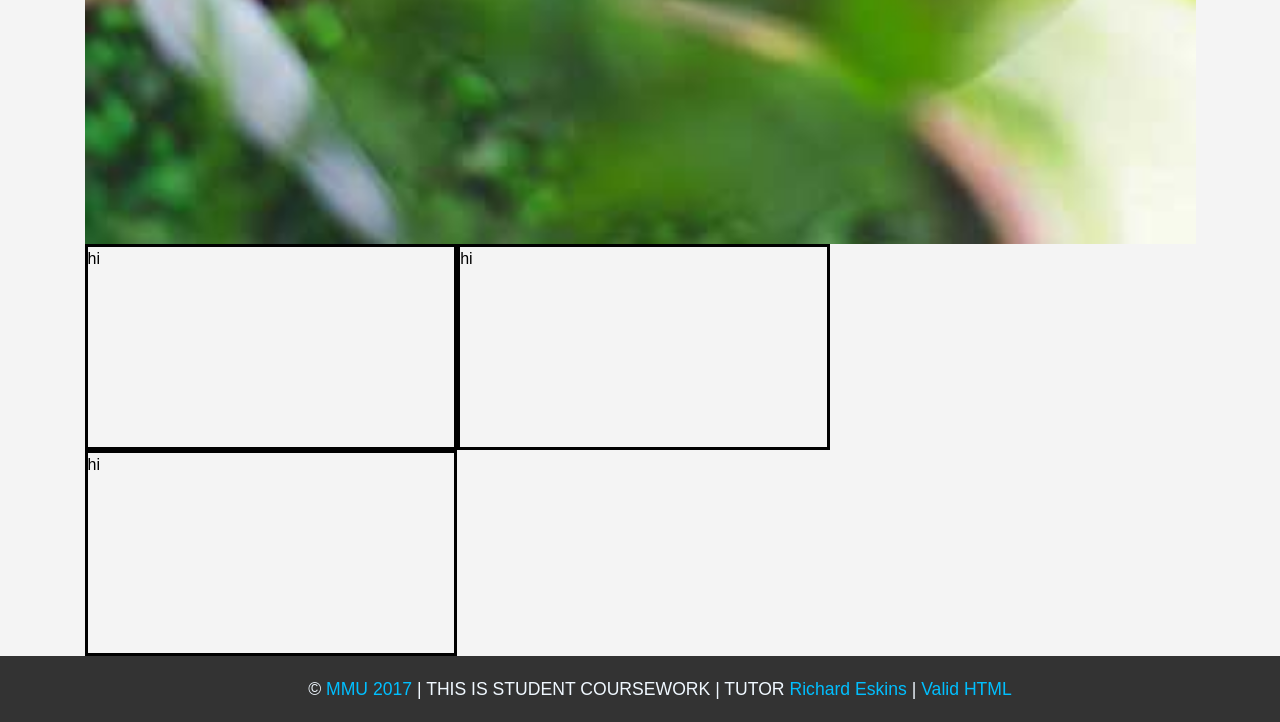
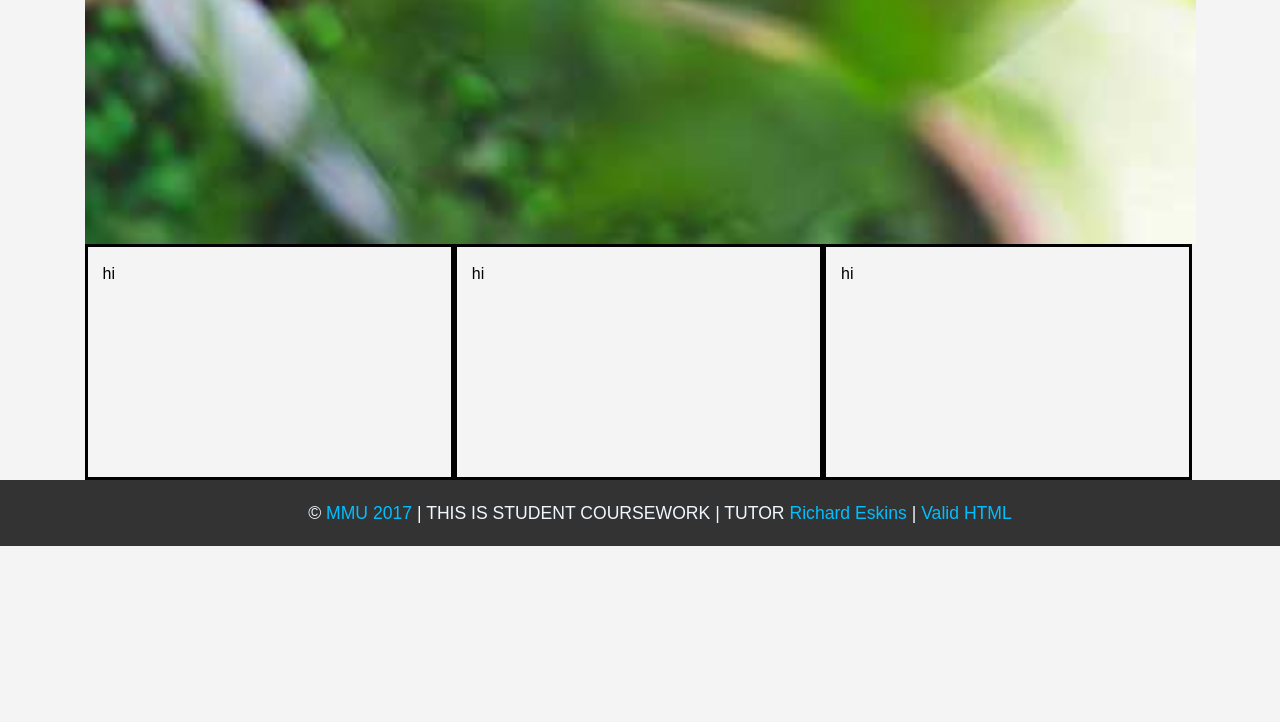
Before and after one commit to abuchohan/teamResonant, a PHP site: page / in a window 1280 px wide. Shown: the part 857-1579 px from the top of the page. After the commit the page ends 1403 px from the top, so only its background shows below. Run offline with PHP 8.4, Linux system fonts and the light colour scheme; some libraries are stand-ins or nearby versions.

Commit message:
Update stylesheet.css

```diff
--- a/stylesheet.css
+++ b/stylesheet.css
@@ -291,19 +291,17 @@ text-align: center;
 /*-------------------------------Flexbox-----------------------------------*/
 .thirds div {
     width: 100%;
-    display: flex;
+    display: inline-flex;
     padding: 15px;
 height: 200px;
-	flex-wrap: no-wrap;
+flex-wrap: no-wrap;
 }
 
 @media screen and (min-width: 769px) {
 .thirds div {
-	margin: 0;
-        width: 33%;
+        width: 30%;
         float: left;
 	border: solid;
-	padding: 0;
     }
     .header h1 {
         font-size: 5rem;
```
